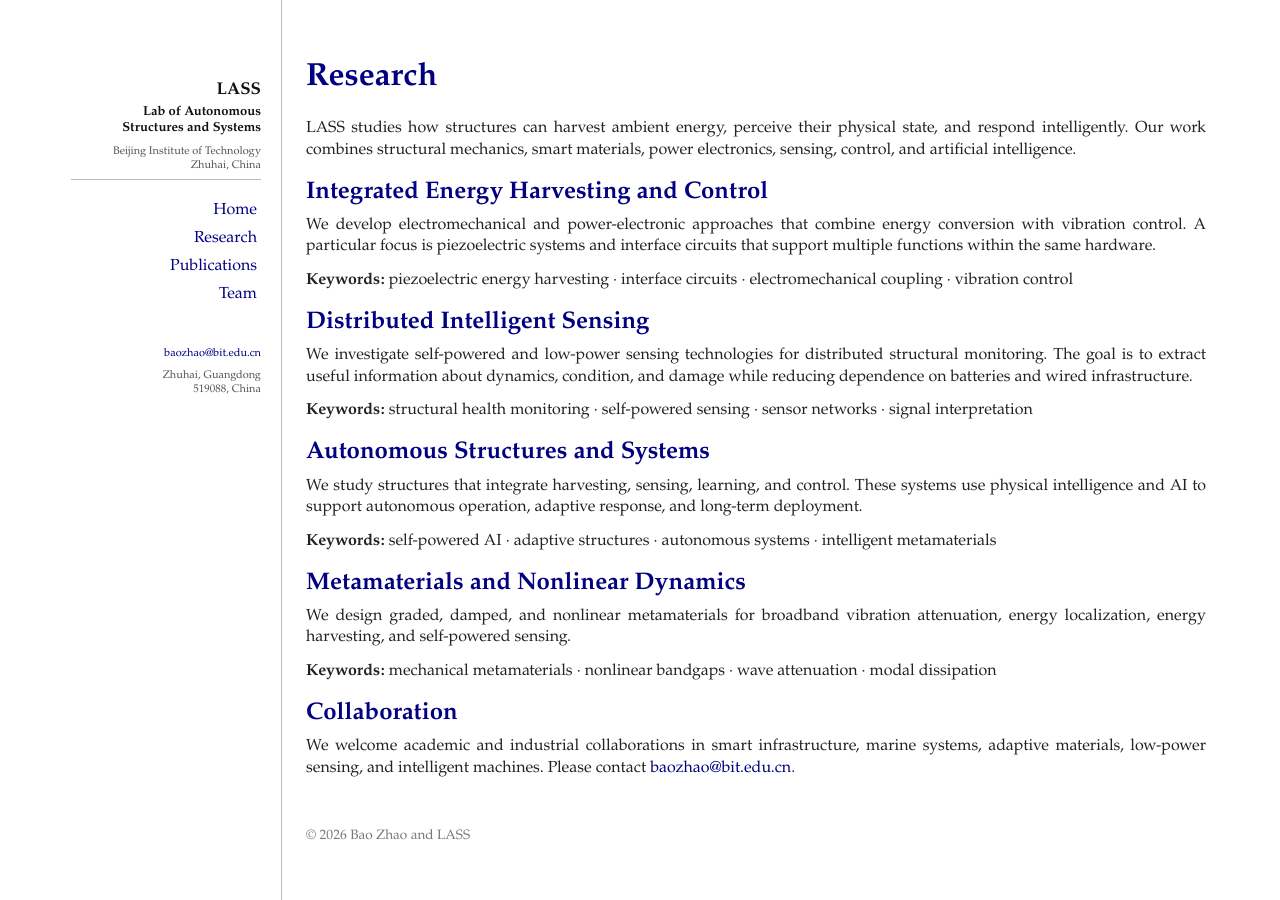
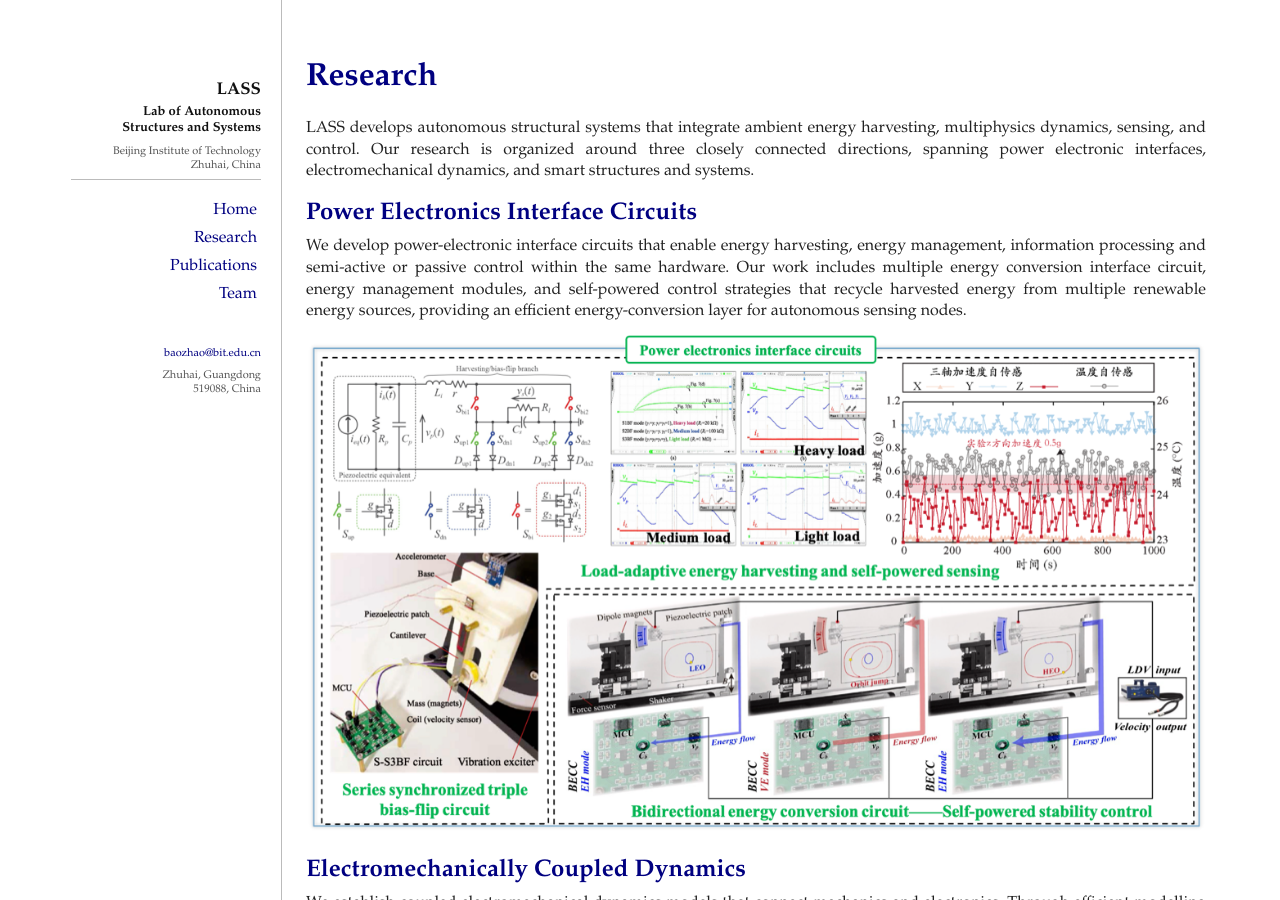
Before and after one commit to bao-zhao/bao-zhao.github.io, a Jekyll site: the page built from research.md, in a window 1280 px wide and 900 px high. Built offline with Jekyll 4.4.1, drawn with Linux system fonts in a browser that asks for light colours; part of the change alters nothing that is shown; some of the changed text lies outside the part shown.

Commit message:
content: update research and publications

```diff
--- a/_config.yml
+++ b/_config.yml
@@ -9,3 +9,7 @@ exclude:
   - Gemfile
   - Gemfile.lock
   - README.md
+  - vendor
+  - .bundle
+  - .git
+  - .github
--- a/publications.md
+++ b/publications.md
@@ -8,46 +8,118 @@ permalink: /publications.html
 
 # Publications
 
-Selected peer-reviewed publications are listed below. For citation metrics and the latest record, please visit **[Google Scholar](https://scholar.google.com.hk/citations?user=AsIkeZAAAAAJ&hl=en)**.
+Journal articles and conference papers are listed separately in reverse chronological order. For citation metrics and the latest record, please visit **[Google Scholar](https://scholar.google.com.hk/citations?user=AsIkeZAAAAAJ&hl=en)**.
+
+## Journal Articles
+
+1. **ViPSN 2.0: A reconfigurable battery-free IoT platform for vibration energy harvesting**
+   X. Li, M. Xiao, X. Shen, J. Chu, W. Huang, J. Li, Y. Li, M. Cai, J. Chen, X. Zhang.
+   *IEEE Internet of Things Journal* (2026).
+
+1. **EMetaNode: Electromechanical friction-induced metamaterial node for broadband vibration attenuation and self-powered sensing**
+   B. Zhao, L. Di Manici, R. Ardito, E. Chatzi, A. Colombi, S. Zhu.
+   *Journal of Sound and Vibration*, 626, 119609 (2026).
+
+1. **A graded E-shaped piezoelectric energy harvester for ultra-broadband and high-capability energy harvesting**
+   P. Liu, H. Xiang, B. Zhao.
+   *Engineering Structures*, 343, 121038 (2025).
 
 1. **Spatial and temporal characterization of living mycelium through dispersion analysis**
    B. Zhao, S. Ganzeboom, M. Haywood-Alexander, E. Chatzi, V. Dertimanis.
-   *Smart Materials and Structures, 34(12), 125032, 2025.*
+   *Smart Materials and Structures*, 34, 125032 (2025).
 
-2. **EMetaNode: Electromechanical friction-induced metamaterial node for broadband vibration attenuation and self-powered sensing**
-   B. Zhao, L. Di Manici, R. Ardito, E. Chatzi, A. Colombi, S. Zhu.
-   *Journal of Sound and Vibration, 119609, 2025.*
+1. **A nonlinear damped metamaterial: Wideband attenuation with nonlinear bandgap and modal dissipation**
+   B. Zhao, H. R. Thomsen, X. Pu, S. Fang, Z. Lai, B. Van Damme, A. Bergamini, E. Chatzi, A. Colombi.
+   *Mechanical Systems and Signal Processing*, 208, 111079 (2024).
 
-3. **A nonlinear damped metamaterial: Wideband attenuation with nonlinear bandgap and modal dissipation**
-   B. Zhao, H. R. Thomsen, X. Pu, S. Fang, Z. Lai, B. Van Damme, et al.
-   *Mechanical Systems and Signal Processing, 208, 111079, 2024.*
+1. **Circuit solutions towards broadband piezoelectric energy harvesting: An impedance analysis**
+   B. Zhao, J. Qiu, J. Liang.
+   *IEEE Transactions on Circuits and Systems I: Regular Papers* (2023).
 
-4. **Time-sharing orbit jump and energy harvesting in nonlinear piezoelectric energy harvesters using a synchronous switch circuit**
-   B. Zhao, J. Wang, G. Hu, A. Colombi, W. H. Liao, J. Liang.
-   *Mechanical Systems and Signal Processing, 200, 110601, 2023.*
+1. **On the positive and negative damping effect of piezoelectric structure using switched-mode bidirectional energy conversion circuit**
+   B. Zhao, S. Liu, W.-H. Liao, J. Liang.
+   *Smart Materials and Structures*, 32(1), 01LT01 (2023).
 
-5. **Circuit solutions toward broadband piezoelectric energy harvesting: An impedance analysis**
-   B. Zhao, J. Qiu, J. Liang.
-   *IEEE Transactions on Circuits and Systems I, 71(2), 962–973, 2023.*
+1. **Simultaneous broadband vibration isolation and energy harvesting at low frequencies with quasi-zero stiffness and nonlinear monostability**
+   S. Fang, K. Chen, B. Zhao, Z. Lai, S. Zhou, W.-H. Liao.
+   *Journal of Sound and Vibration*, 553, 117684 (2023).
 
-6. **On the positive and negative damping effect of piezoelectric structure using switched-mode bidirectional energy conversion circuit**
-   B. Zhao, S. Liu, W. H. Liao, J. Liang.
-   *Smart Materials and Structures, 32(1), 01LT01, 2023.*
+1. **Boundless metamaterial experimentation: Physical realization of a unidirectional virtual periodic boundary condition**
+   H. R. Thomsen, B. Zhao, A. Colombi.
+   *Physical Review Applied*, 19(6), 064019 (2023).
 
-7. **A graded metamaterial for broadband and high-capability piezoelectric energy harvesting**
-   B. Zhao, H. R. Thomsen, J. M. De Ponti, E. Riva, B. Van Damme, et al.
-   *Energy Conversion and Management, 269, 116056, 2022.*
+1. **Time-sharing orbit jump and energy harvesting in nonlinear piezoelectric energy harvesters using a synchronous switch circuit**
+   B. Zhao, J. Wang, G. Hu, A. Colombi, W.-H. Liao, J. Liang.
+   *Mechanical Systems and Signal Processing*, 200, 110601 (2023).
 
-8. **A bidirectional energy conversion circuit toward multifunctional piezoelectric energy harvesting and vibration excitation purposes**
-   B. Zhao, J. Wang, W. H. Liao, J. Liang.
-   *IEEE Transactions on Power Electronics, 36(11), 12889–12897, 2021.*
+1. **A graded metamaterial for broadband and high-capability piezoelectric energy harvesting**
+   B. Zhao, H. R. Thomsen, J. M. De Ponti, E. Riva, B. Van Damme, A. Bergamini, E. Chatzi, A. Colombi.
+   *Energy Conversion and Management*, 269, 116056 (2022).
 
-9. **Series synchronized triple bias-flip circuit: Maximizing the usage of a single storage capacitor for piezoelectric energy harvesting enhancement**
+1. **Supracellular measurement of spatially varying mechanical heterogeneities in live monolayers**
+   A. Bermudez, Z. Gonzalez, B. Zhao, E. Salter, X. Liu, L. Ma, M. K. Jawed, C.-J. Hsieh, N. Y. C. Lin.
+   *Biophysical Journal*, 121(18), 3358–3369 (2022).
+
+1. **Series synchronized triple bias-flip circuit: Maximizing the usage of a single storage capacitor for piezoelectric energy harvesting enhancement**
    B. Zhao, K. Zhao, X. Wang, J. Liang, Z. Chen.
-   *IEEE Transactions on Power Electronics, 36(6), 6787–6796, 2021.*
+   *IEEE Transactions on Power Electronics*, 36(6), 6787–6796 (2021).
 
-10. **A dual-effect solution for broadband piezoelectric energy harvesting**
-    B. Zhao, J. Wang, J. Liang, W. H. Liao.
-    *Applied Physics Letters, 116(6), 2020.*
+1. **ViPSN-pluck: A transient-motion-powered motion detector**
+   X. Li, H. Tang, G. Hu, B. Zhao, J. Liang.
+   *IEEE Internet of Things Journal*, 9(5), 3372–3382 (2021).
 
+1. **A bidirectional energy conversion circuit toward multifunctional piezoelectric energy harvesting and vibration excitation purposes**
+   B. Zhao, J. Wang, W.-H. Liao, J. Liang.
+   *IEEE Transactions on Power Electronics*, 36(11), 12889–12897 (2021).
+
+1. **Synchronized switch piezoelectric energy harvesting using rotating magnetic ball and reed switches**
+   Y. Gao, G. Hu, B. Zhao, K. Lv, J. Liang.
+   *Smart Materials and Structures*, 30(10), 105023 (2021).
+
+1. **A dual-effect solution for broadband piezoelectric energy harvesting**
+   B. Zhao, J. Wang, J. Liang, W.-H. Liao.
+   *Applied Physics Letters*, 116(6) (2020).
+
+1. **New insight into piezoelectric energy harvesting with mechanical and electrical nonlinearities**
+   J. Wang, B. Zhao, W.-H. Liao, J. Liang.
+   *Smart Materials and Structures* (2020).
+
+1. **Revisit of synchronized electric charge extraction (SECE) in piezoelectric energy harvesting by using impedance modeling**
+   C. Chen, B. Zhao, J. Liang.
+   *Smart Materials and Structures* (2019).
 {: .publication-list }
+
+## Conference Papers
+
+1. **Monitoring using living materials: Mycelium-based sensing of structures**
+   M. Haywood-Alexander, B. Zhao, V. Dertimanis, E. Chatzi.
+   *Biologically Inspired Materials, Processes, and Systems (BIMPS) 2026*, 13944, 1394402 (2026).
+
+1. **Electromechanical metamaterials enhanced self-powered sensing systems**
+   B. Zhao, X. Pu.
+   *2025 IEEE Workshop on Signal Processing Systems (SiPS)*, 1–5 (2025).
+
+1. **Fungal circuitry: Mycelium as a living sensor for smart structures**
+   S. Ganzeboom, B. Zhao, V. Dertimanis, E. Chatzi.
+   *Sensors and Smart Structures Technologies for Civil, Mechanical, and Aerospace Systems 2024*, 12949, 106–115 (2024).
+
+1. **A nonlinear metamaterial induced by nonlinear damping effect with inertia amplifiers**
+   B. Zhao, H. R. Thomsen, X. Pu, B. Van Damme, A. Bergamini, E. Chatzi, A. Colombi.
+   *10th ECCOMAS Thematic Conference on Smart Structures and Materials*, 1558–1564 (2023).
+
+1. **A bidirectional energy conversion circuit for piezoelectric energy harvesting and vibration exciting purposes**
+   B. Zhao, J. Wang, J. Liang, W.-H. Liao.
+   *Active and Passive Smart Structures and Integrated Systems XIII*, 10967, 114–121 (2019).
+
+1. **Orbit jumps of monostable energy harvesters by a bidirectional energy conversion circuit**
+   J. Wang, B. Zhao, J. Liang, W.-H. Liao.
+   *ASME 2019 International Design Engineering Technical Conferences and Computers and Information in Engineering Conference* (2019).
+
+1. **On the circuit solutions towards broadband and high-capability piezoelectric energy harvesting systems**
+   B. Zhao, J. Liang.
+   *Active and Passive Smart Structures and Integrated Systems XII*, 10595, 71–78 (2018).
+
+1. **Phase-variable control of parallel synchronized triple bias-flips interface circuit towards broadband piezoelectric energy harvesting**
+   B. Zhao, J. Liang, K. Zhao.
+   *2018 IEEE International Symposium on Circuits and Systems (ISCAS)*, 1–5 (2018).
+{: .publication-list }
--- a/research.md
+++ b/research.md
@@ -8,32 +8,26 @@ permalink: /research.html
 
 # Research
 
-LASS studies how structures can harvest ambient energy, perceive their physical state, and respond intelligently. Our work combines structural mechanics, smart materials, power electronics, sensing, control, and artificial intelligence.
+LASS develops autonomous structural systems that integrate ambient energy harvesting, multiphysics dynamics, sensing, and control. Our research is organized around three closely connected directions, spanning power electronic interfaces, electromechanical dynamics, and smart structures and systems.
 
-## Integrated Energy Harvesting and Control
+## Power Electronics Interface Circuits
 
-We develop electromechanical and power-electronic approaches that combine energy conversion with vibration control. A particular focus is piezoelectric systems and interface circuits that support multiple functions within the same hardware.
+We develop power-electronic interface circuits that enable energy harvesting, energy management, information processing and semi-active or passive control within the same hardware. Our work includes multiple energy conversion interface circuit, energy management modules, and self-powered control strategies that recycle harvested energy from multiple renewable energy sources, providing an efficient energy-conversion layer for autonomous sensing nodes.
 
-**Keywords:** piezoelectric energy harvesting · interface circuits · electromechanical coupling · vibration control
+![Power-electronic interface circuits for load-adaptive energy harvesting and self-powered control.]({{ '/assets/research/power-electronics-interface-circuits.png' | relative_url }}){: .research-figure }
 
-## Distributed Intelligent Sensing
+## Electromechanically Coupled Dynamics
 
-We investigate self-powered and low-power sensing technologies for distributed structural monitoring. The goal is to extract useful information about dynamics, condition, and damage while reducing dependence on batteries and wired infrastructure.
+We establish coupled electromechanical dynamics models that connect mechanics and electronics. Through efficient modelling methods and tunable dynamics, the electromechanically coupled systems can be can be exploited and controlled via modern power electronics and on-chip algorithms in a batter-free manner.
 
-**Keywords:** structural health monitoring · self-powered sensing · sensor networks · signal interpretation
+![Electromechanically coupled dynamics and impedance-based modeling.]({{ '/assets/research/electromechanical-coupled-dynamics.png' | relative_url }}){: .research-figure }
 
-## Autonomous Structures and Systems
+## Smart Structures and Systems
 
-We study structures that integrate harvesting, sensing, learning, and control. These systems use physical intelligence and AI to support autonomous operation, adaptive response, and long-term deployment.
+We design artifical materials to achieve energy and wave guiding functionalities.  By embedding electromechanical transducers and power electronics, these platforms move toward self-powered structural IoT nodes capable of autonomous energy supply, physical-state perception, and adaptive operation.
 
-**Keywords:** self-powered AI · adaptive structures · autonomous systems · intelligent metamaterials
-
-## Metamaterials and Nonlinear Dynamics
-
-We design graded, damped, and nonlinear metamaterials for broadband vibration attenuation, energy localization, energy harvesting, and self-powered sensing.
-
-**Keywords:** mechanical metamaterials · nonlinear bandgaps · wave attenuation · modal dissipation
+![Smart structures and systems based on graded, nonlinear, and edge-mode metamaterials.]({{ '/assets/research/smart-structures-and-systems.png' | relative_url }}){: .research-figure }
 
 ## Collaboration
 
-We welcome academic and industrial collaborations in smart infrastructure, marine systems, adaptive materials, low-power sensing, and intelligent machines. Please contact [baozhao@bit.edu.cn](mailto:baozhao@bit.edu.cn).
+We welcome academic and industrial collaborations in smart infrastructures, marine systems, adaptive materials, self-power sensing, and intelligent machines. Please contact [baozhao@bit.edu.cn](mailto:baozhao@bit.edu.cn).
--- a/style.css
+++ b/style.css
@@ -116,6 +116,11 @@ li { margin-bottom: .2rem; }
 .research-topic { margin-bottom: 1.1rem; }
 .research-topic h2 { margin-top: 1.15rem; }
 .keywords { color: #444; font-size: .92rem; }
+.research-figure {
+  display: block;
+  width: 100%;
+  margin: .5rem 0 1.2rem;
+}
 
 .publication-list { margin: .5rem 0; padding-left: 1.5rem; }
 .publication-list li { margin: 0 0 .8rem; padding-left: .15rem; }
```
Also changed, not shown: assets/research/electromechanical-coupled-dynamics.png (added), assets/research/power-electronics-interface-circuits.png (added), assets/research/smart-structures-and-systems.png (added).
